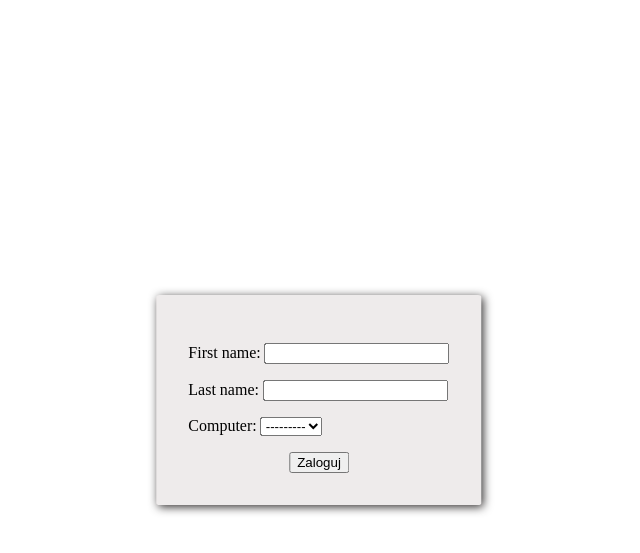
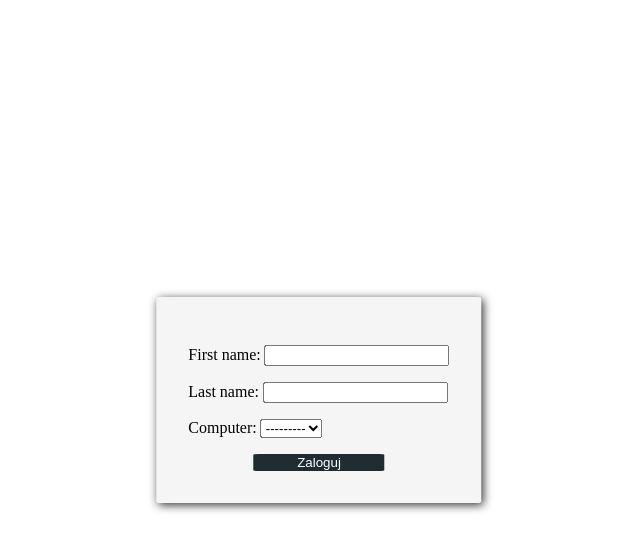
Before and after one commit to MrFajFel/Praktyki-, a Django app: page / in a window 1280 px wide. Shown: the top 553 px of the page, without its empty margins (321-961 px from the left). Run offline with Django 5.2, Linux system fonts and the light colour scheme; data that the repository does not hold is empty.

Commit message:
Logowanie zrobione prawie cale
Signed-off-by: Filip Aleksandrowicz <filip.aleksandrowicz@teb.edu.pl>

```diff
--- a/app/static/css/form.css
+++ b/app/static/css/form.css
@@ -6,7 +6,7 @@
     left: 50%;
     top:50%;
     transform: translate(-50%,-50%);
-    background: #EEEBEB;
+    background: #F5F5F5;
     border-radius: 1%;
     box-shadow: 2px 2px 10px #312E2E;
 }
@@ -16,3 +16,15 @@
     align-items: center;
     width: 100%;
 }
+.Logbtn{
+    background-color: #1F2D33;
+    color: white;
+    border-radius: 4%;
+    border: none;
+    width: 50%;
+    cursor: pointer;
+}
+.Logbtn:hover{
+    background-color: black;
+    color: #FAF9F9;
+}
--- a/app/templates/logs.html
+++ b/app/templates/logs.html
@@ -13,7 +13,7 @@
                     Zgłoszono: {{ info.last_reported }} </br>
                     Komputer: {{ info.computer }}
                 </p>
-
+                <a href="" class="DoinnejStrony"><span> Usuń </span></a>
              </div>
         {% endfor %}
 
--- a/app/templates/pagination.html
+++ b/app/templates/pagination.html
@@ -1,13 +1,15 @@
+{% load static %}
+
 <div class="pagination">
     <span class="step-links">
         {% if page.has_previous %}
-            <a href="?page={{ page.previous_page_number }}">Poprzednie</a>
+            <a href="?page={{ page.previous_page_number }}" class="pagiButton">Poprzednie</a>
         {% endif %}
         <span class="current">
             Strona {{ page.number }} z {{ page.paginator.num_pages }}
         </span>
         {% if page.has_next %}
-            <a href="?page={{ page.next_page_number }}">Nastepna</a>
+            <a href="?page={{ page.next_page_number }}" class="pagiButton">Nastepna</a>
         {% endif%}
 
     </span>
```
Also changed, not shown: app/static/css/index.css (+12 -1 lines), app/templates/usuwanie.html (added).
